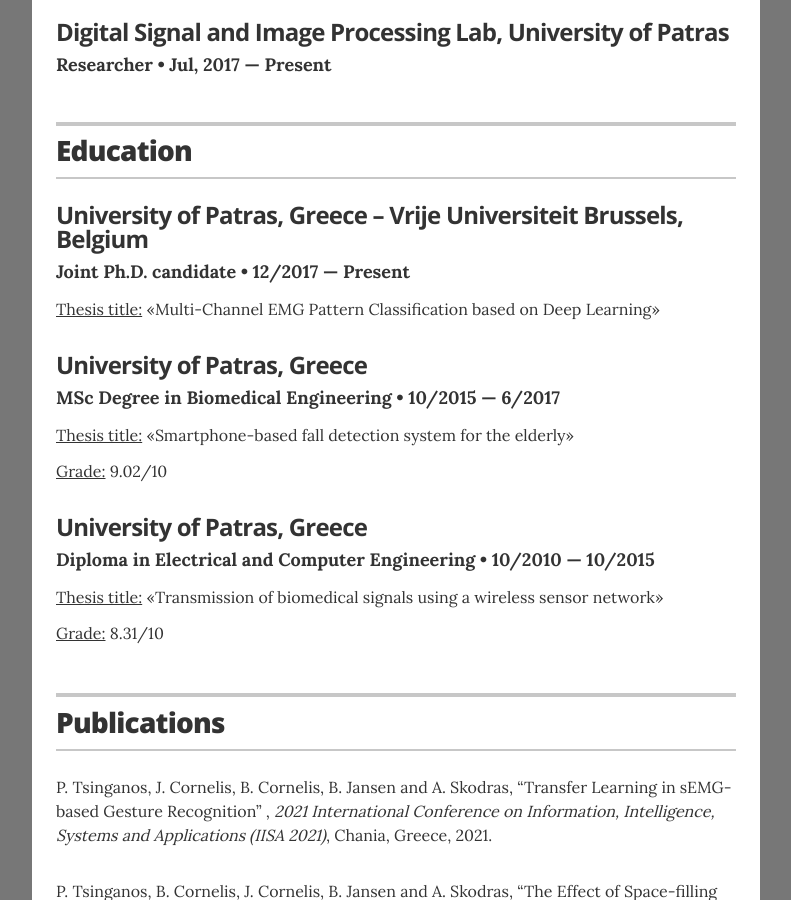
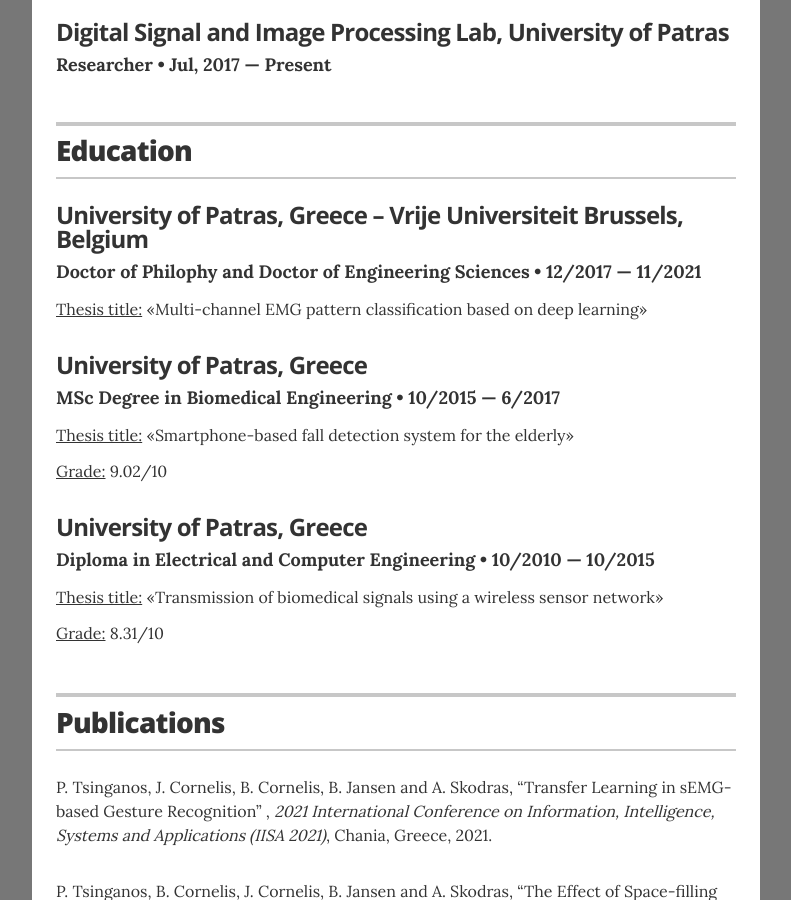
Before and after one commit to ptsinganos/ptsinganos.github.io, a Jekyll site: the page built from index.html, in a window 1280 px wide and 900 px high, scrolled down 624 px. Shown: the whole window, without its empty margins (244-1035 px from the left). Built offline with Jekyll 4.4.1, drawn with Linux system fonts in a browser that asks for light colours.

Commit message:
Update education.yml

```diff
--- a/_data/education.yml
+++ b/_data/education.yml
@@ -1,11 +1,11 @@
 # Degree
-- degree: Joint Ph.D. candidate
+- degree: Doctor of Philophy and Doctor of Engineering Sciences
   uni: University of Patras, Greece &ndash; Vrije Universiteit Brussels, Belgium
-  year: 12/2017 &mdash; Present
+  year: 12/2017 &mdash; 11/2021
 #  awards:
 #    - award:
 #  summary: Department of Electrical and Computer Engineering, University of Patras, Greece &ndash; Department of Electronics and Informatics (ETRO), Vrije Universiteit Brussels (VUB), Belgium
-  thesis: Multi-Channel EMG Pattern Classification based on Deep Learning
+  thesis: Multi-channel EMG pattern classification based on deep learning
 
 - degree: MSc Degree in Biomedical Engineering
   uni: University of Patras, Greece
```
